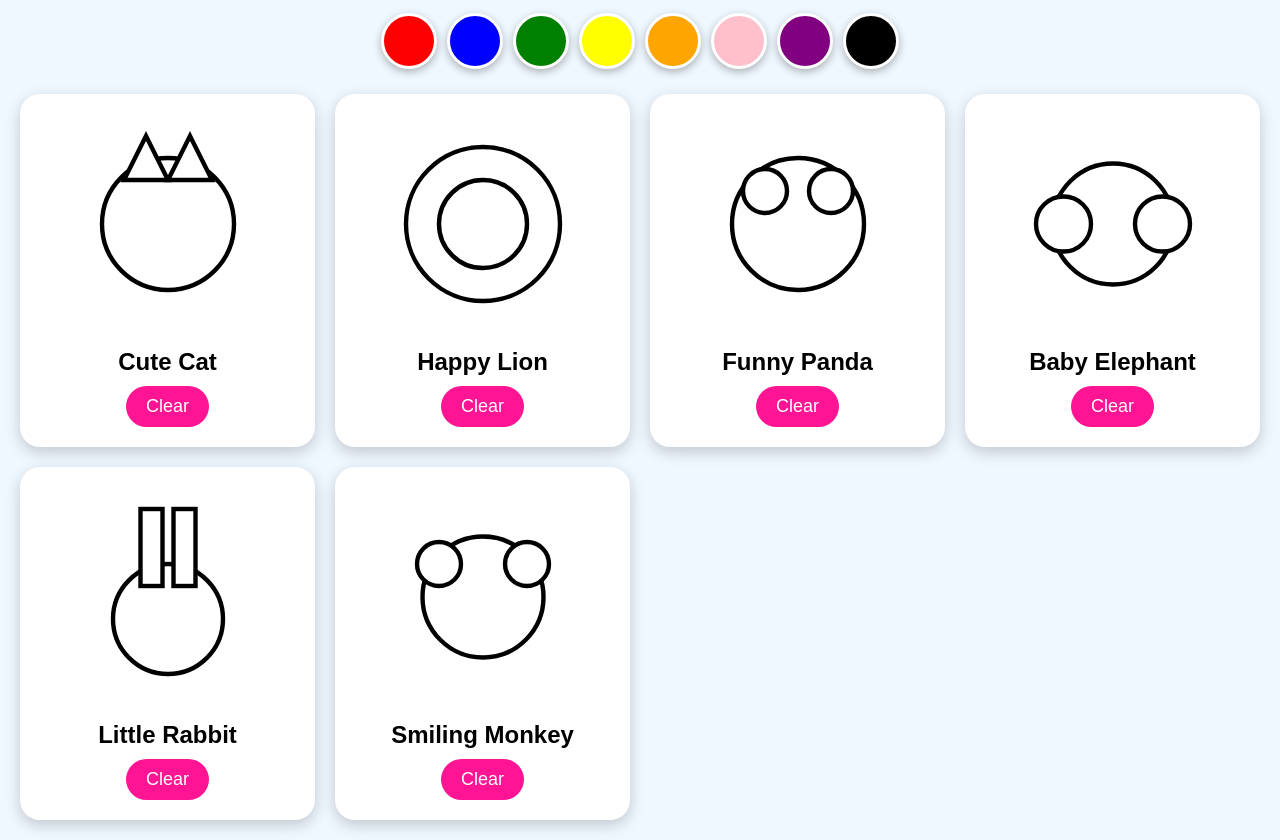
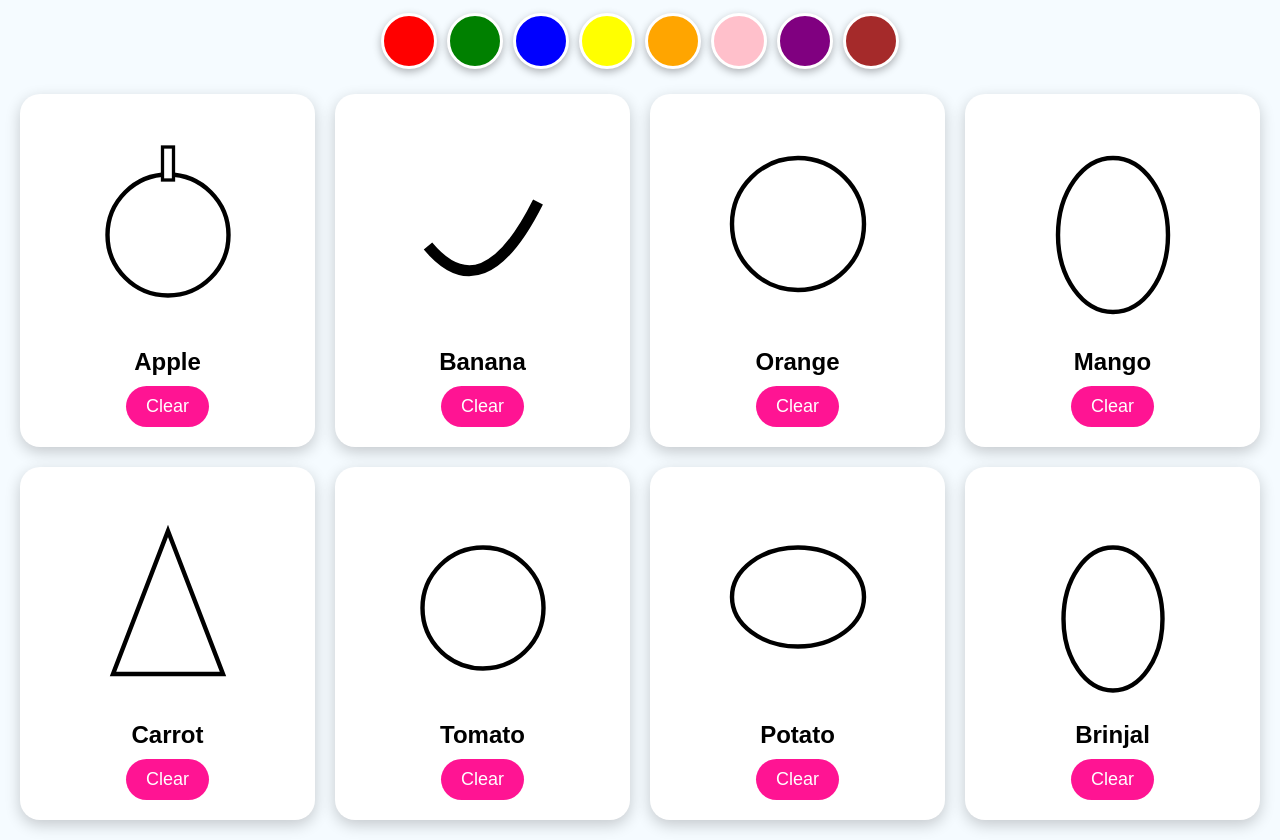
Before and after one commit to smartdealsindia/Colourimage-, a plain HTML site: page index.html in a window 1280 px wide. Shown: the part 108-948 px from the top of the page. Drawn offline with Linux system fonts and the light colour scheme.

Commit message:
Update index.html

```diff
--- a/index.html
+++ b/index.html
@@ -3,7 +3,7 @@
 <head>
 <meta charset="UTF-8">
 <meta name="viewport" content="width=device-width, initial-scale=1.0">
-<title>Kids Cartoon Coloring</title>
+<title>Fruits & Vegetables Coloring</title>
 
 <style>
 
@@ -11,7 +11,7 @@ body{
     margin:0;
     padding:20px;
     font-family:Arial;
-    background:#f0f8ff;
+    background:#f5fbff;
 }
 
 h1{
@@ -79,207 +79,94 @@ button{
 
 <body>
 
-<h1>🎨 Cartoon Coloring Book</h1>
+<h1>🎨 Fruits & Vegetables Coloring Book</h1>
 
 <div class="colors">
 
 <div class="color" style="background:red" onclick="setColor('red')"></div>
+<div class="color" style="background:green" onclick="setColor('green')"></div>
 <div class="color" style="background:blue" onclick="setColor('blue')"></div>
-<div class="color" style="background:green" onclick="setColor('green')"></div>
 <div class="color" style="background:yellow" onclick="setColor('yellow')"></div>
 <div class="color" style="background:orange" onclick="setColor('orange')"></div>
 <div class="color" style="background:pink" onclick="setColor('pink')"></div>
 <div class="color" style="background:purple" onclick="setColor('purple')"></div>
-<div class="color" style="background:black" onclick="setColor('black')"></div>
+<div class="color" style="background:brown" onclick="setColor('brown')"></div>
 
 </div>
 
 <div class="container">
 
-<!-- CAT -->
-
+<!-- APPLE -->
 <div class="card">
-
 <svg viewBox="0 0 200 200">
-
-<circle cx="100" cy="100" r="60"
-stroke="black"
-stroke-width="4"
-fill="white"
-onclick="fillColor(this)" />
-
-<polygon points="60,60 80,20 100,60"
-stroke="black"
-stroke-width="4"
-fill="white"
-onclick="fillColor(this)" />
-
-<polygon points="100,60 120,20 140,60"
-stroke="black"
-stroke-width="4"
-fill="white"
-onclick="fillColor(this)" />
-
+<circle cx="100" cy="110" r="55" stroke="black" stroke-width="4" fill="white" onclick="fillColor(this)"/>
+<rect x="95" y="30" width="10" height="30" stroke="black" stroke-width="3" fill="white" onclick="fillColor(this)"/>
 </svg>
-
-<div class="name">Cute Cat</div>
-
+<div class="name">Apple</div>
 <button onclick="reset(this)">Clear</button>
-
 </div>
 
-<!-- LION -->
-
+<!-- BANANA -->
 <div class="card">
-
 <svg viewBox="0 0 200 200">
-
-<circle cx="100" cy="100" r="70"
-stroke="black"
-stroke-width="4"
-fill="white"
-onclick="fillColor(this)" />
-
-<circle cx="100" cy="100" r="40"
-stroke="black"
-stroke-width="4"
-fill="white"
-onclick="fillColor(this)" />
-
+<path d="M50 120 Q100 180 150 80" stroke="black" stroke-width="10" fill="white" onclick="fillPath(this)"/>
 </svg>
-
-<div class="name">Happy Lion</div>
-
+<div class="name">Banana</div>
 <button onclick="reset(this)">Clear</button>
-
 </div>
 
-<!-- PANDA -->
-
+<!-- ORANGE -->
 <div class="card">
-
 <svg viewBox="0 0 200 200">
-
-<circle cx="100" cy="100" r="60"
-stroke="black"
-stroke-width="4"
-fill="white"
-onclick="fillColor(this)" />
-
-<circle cx="70" cy="70" r="20"
-stroke="black"
-stroke-width="4"
-fill="white"
-onclick="fillColor(this)" />
-
-<circle cx="130" cy="70" r="20"
-stroke="black"
-stroke-width="4"
-fill="white"
-onclick="fillColor(this)" />
-
+<circle cx="100" cy="100" r="60" stroke="black" stroke-width="4" fill="white" onclick="fillColor(this)"/>
 </svg>
-
-<div class="name">Funny Panda</div>
-
+<div class="name">Orange</div>
 <button onclick="reset(this)">Clear</button>
-
 </div>
 
-<!-- ELEPHANT -->
-
+<!-- MANGO -->
 <div class="card">
-
 <svg viewBox="0 0 200 200">
-
-<circle cx="100" cy="100" r="55"
-stroke="black"
-stroke-width="4"
-fill="white"
-onclick="fillColor(this)" />
-
-<circle cx="55" cy="100" r="25"
-stroke="black"
-stroke-width="4"
-fill="white"
-onclick="fillColor(this)" />
-
-<circle cx="145" cy="100" r="25"
-stroke="black"
-stroke-width="4"
-fill="white"
-onclick="fillColor(this)" />
-
+<ellipse cx="100" cy="110" rx="50" ry="70" stroke="black" stroke-width="4" fill="white" onclick="fillColor(this)"/>
 </svg>
-
-<div class="name">Baby Elephant</div>
-
+<div class="name">Mango</div>
 <button onclick="reset(this)">Clear</button>
-
 </div>
 
-<!-- RABBIT -->
-
+<!-- CARROT -->
 <div class="card">
-
 <svg viewBox="0 0 200 200">
-
-<circle cx="100" cy="120" r="50"
-stroke="black"
-stroke-width="4"
-fill="white"
-onclick="fillColor(this)" />
-
-<rect x="75" y="20" width="20" height="70"
-stroke="black"
-stroke-width="4"
-fill="white"
-onclick="fillColor(this)" />
-
-<rect x="105" y="20" width="20" height="70"
-stroke="black"
-stroke-width="4"
-fill="white"
-onclick="fillColor(this)" />
-
+<polygon points="100,40 150,170 50,170" stroke="black" stroke-width="4" fill="white" onclick="fillColor(this)"/>
 </svg>
-
-<div class="name">Little Rabbit</div>
-
+<div class="name">Carrot</div>
 <button onclick="reset(this)">Clear</button>
-
 </div>
 
-<!-- MONKEY -->
+<!-- TOMATO -->
+<div class="card">
+<svg viewBox="0 0 200 200">
+<circle cx="100" cy="110" r="55" stroke="black" stroke-width="4" fill="white" onclick="fillColor(this)"/>
+</svg>
+<div class="name">Tomato</div>
+<button onclick="reset(this)">Clear</button>
+</div>
 
+<!-- POTATO -->
 <div class="card">
+<svg viewBox="0 0 200 200">
+<ellipse cx="100" cy="100" rx="60" ry="45" stroke="black" stroke-width="4" fill="white" onclick="fillColor(this)"/>
+</svg>
+<div class="name">Potato</div>
+<button onclick="reset(this)">Clear</button>
+</div>
 
+<!-- BRINJAL -->
+<div class="card">
 <svg viewBox="0 0 200 200">
-
-<circle cx="100" cy="100" r="55"
-stroke="black"
-stroke-width="4"
-fill="white"
-onclick="fillColor(this)" />
-
-<circle cx="60" cy="70" r="20"
-stroke="black"
-stroke-width="4"
-fill="white"
-onclick="fillColor(this)" />
-
-<circle cx="140" cy="70" r="20"
-stroke="black"
-stroke-width="4"
-fill="white"
-onclick="fillColor(this)" />
-
+<ellipse cx="100" cy="120" rx="45" ry="65" stroke="black" stroke-width="4" fill="white" onclick="fillColor(this)"/>
 </svg>
-
-<div class="name">Smiling Monkey</div>
-
+<div class="name">Brinjal</div>
 <button onclick="reset(this)">Clear</button>
-
 </div>
 
 </div>
@@ -296,14 +183,24 @@ function fillColor(element){
     element.setAttribute("fill", selectedColor);
 }
 
+function fillPath(element){
+    element.style.stroke = selectedColor;
+}
+
 function reset(button){
 
     let card = button.parentElement;
 
-    let shapes = card.querySelectorAll("circle, rect, polygon");
+    let shapes = card.querySelectorAll("circle, rect, ellipse, polygon");
 
     shapes.forEach(shape=>{
         shape.setAttribute("fill","white");
+    });
+
+    let paths = card.querySelectorAll("path");
+
+    paths.forEach(path=>{
+        path.style.stroke = "black";
     });
 }
 
```
